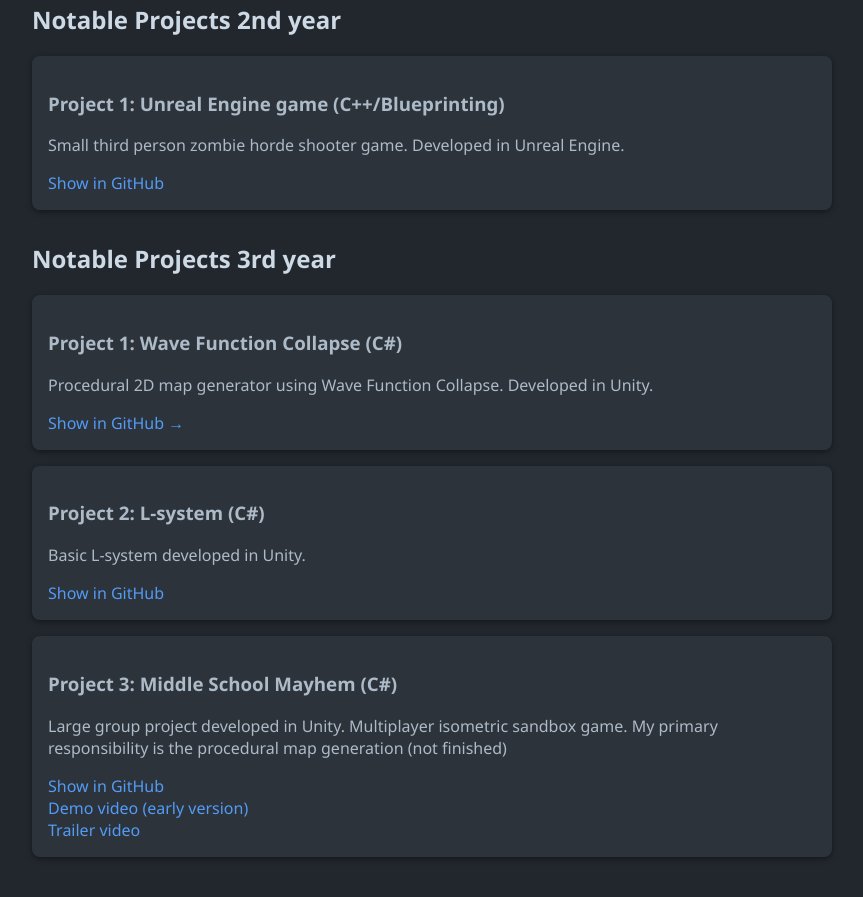
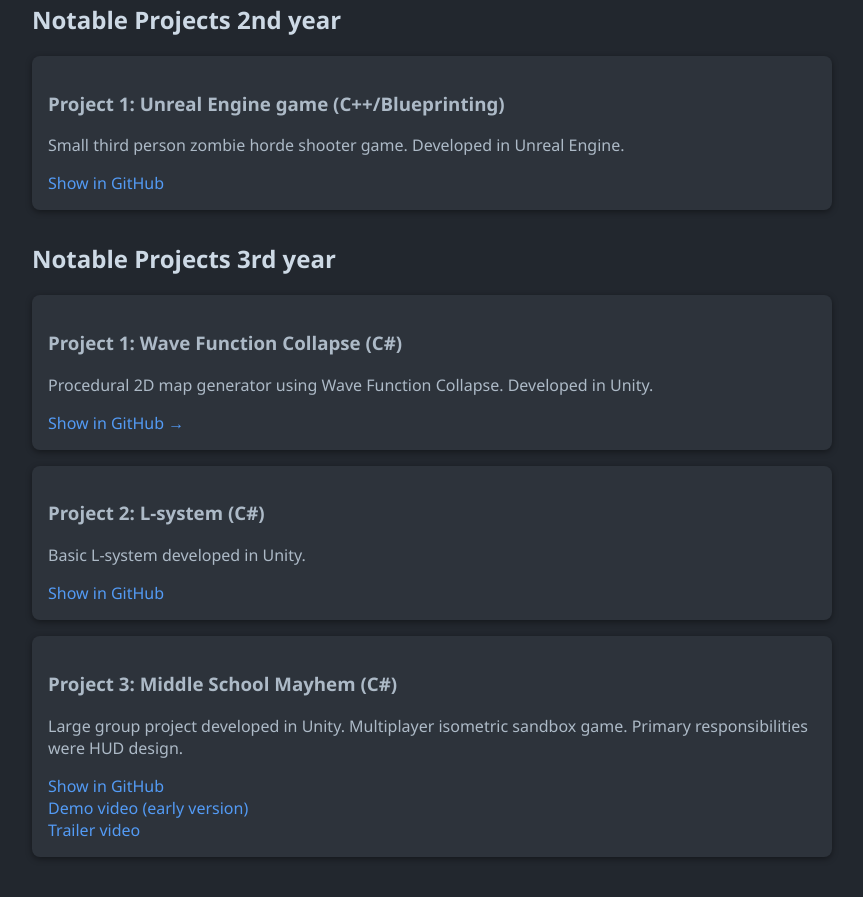
Before and after one commit to ItsChippy/ItsChippy.Github.io, a plain HTML site: page index.html in a window 1280 px wide. Shown: the part 1360-2257 px from the top of the page, without its empty margins (208-1071 px from the left). Drawn offline with Linux system fonts and the light colour scheme.

Commit message:
Update index.html

```diff
--- a/index.html
+++ b/index.html
@@ -137,7 +137,7 @@
 
         <div class="project">
         <h3>Project 3: Middle School Mayhem (C#)</h3>
-        <p>Large group project developed in Unity. Multiplayer isometric sandbox game. My primary responsibility is the procedural map generation (not finished)</p>
+        <p>Large group project developed in Unity. Multiplayer isometric sandbox game. Primary responsibilities were HUD design.</p>
         <a href="https://github.com/Oxenryd/Mayhem">Show in GitHub</a> <br>
         <a href="https://youtu.be/dcSh-dICKHs">Demo video (early version)</a> <br>
         <a href="https://www.youtube.com/watch?v=dkFGjs2AMZM">Trailer video</a>
```
